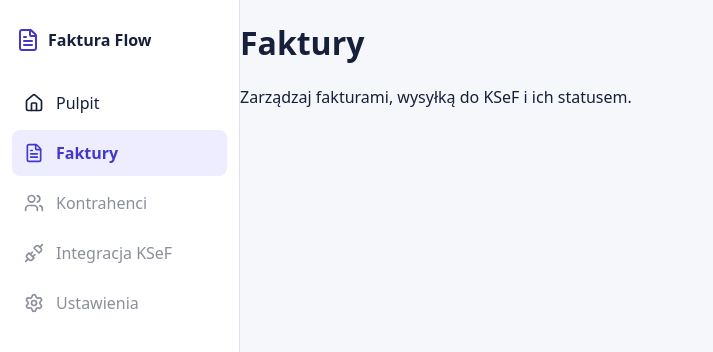
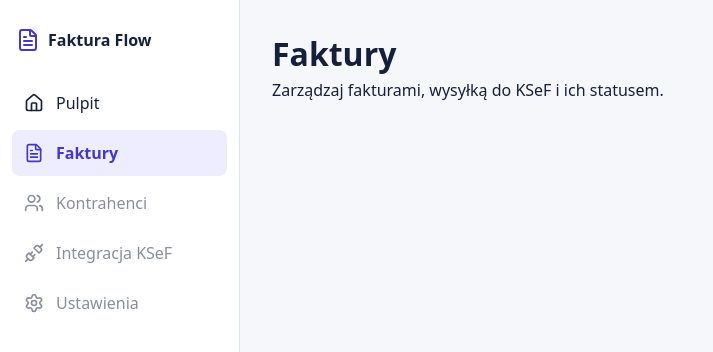
Before and after one commit to kacpi95/FakturoHub, a React (Vite) app in the folder frontend/: page /app/invoices in a window 1280 px wide. Shown: the top 352 px of the page, without its empty margins (0-713 px from the left). Built offline with nearby package versions, Linux system fonts and the light colour scheme.

Commit message:
style: add invoices page styles

```diff
--- a/frontend/src/pages/Invoices/InvoicesPage.module.scss
+++ b/frontend/src/pages/Invoices/InvoicesPage.module.scss
@@ -0,0 +1,19 @@
+.page {
+  max-width: 75rem;
+  margin-inline: auto;
+  padding: 1rem;
+}
+
+.title {
+  margin: 0;
+}
+
+.subtitle {
+  margin: 0.25rem 0 0;
+}
+
+@media (min-width: 48rem) {
+  .page {
+    padding: 2rem;
+  }
+}
```
